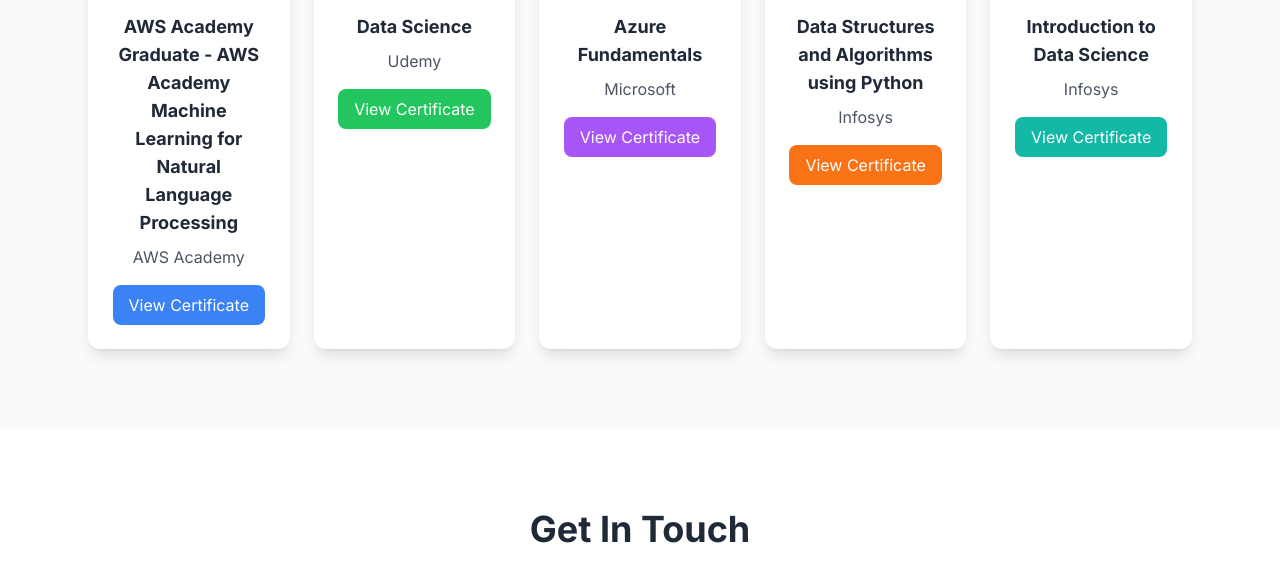
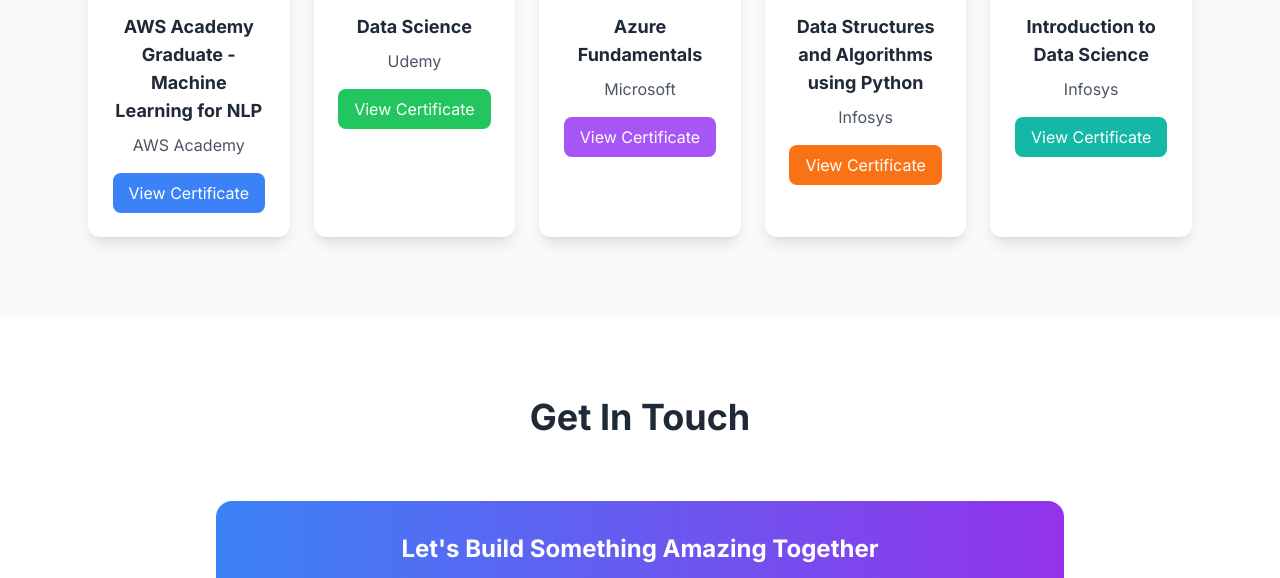
Before and after one commit to harshsh-py/Me, a plain HTML site: page index.html in a window 1280 px wide. Shown: the part 4095-4673 px from the top of the page. Drawn offline with nearby package versions, Linux system fonts and the light colour scheme.

Commit message:
Update index.html

```diff
--- a/index.html
+++ b/index.html
@@ -406,7 +406,7 @@
                         <div class="bg-blue-100 p-4 rounded-full w-16 h-16 mx-auto mb-4 flex items-center justify-center">
                             <i class="fab fa-aws text-blue-600 text-xl"></i>
                         </div>
-                        <h3 class="text-lg font-bold text-gray-800 mb-2">AWS Academy Graduate - AWS Academy Machine Learning for Natural Language Processing</h3>
+                        <h3 class="text-lg font-bold text-gray-800 mb-2">AWS Academy Graduate -  Machine Learning for NLP</h3>
                         <p class="text-gray-600 mb-4">AWS Academy</p>
                         <a href="https://www.credly.com/badges/7a4678ba-80e5-461b-a8eb-c39874cd1b34/linked_in_profile" target="_blank" class="inline-block bg-blue-500 text-white px-4 py-2 rounded-lg hover:bg-blue-600 transition-colors">
                             View Certificate
```
